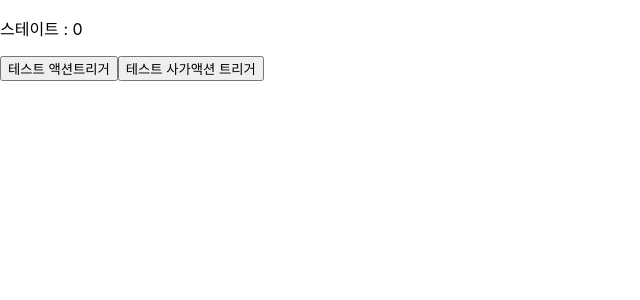
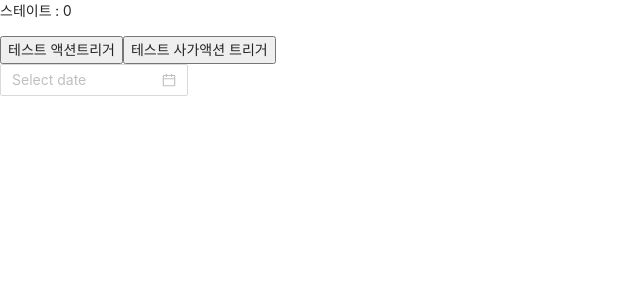
Before and after one commit to do1con/TotalCyphers, a React (Create React App) app: page / in a window 1280 px wide. Shown: the top 300 px of the page, without its empty margins (0-640 px from the left). Built offline with nearby package versions, Linux system fonts and the light colour scheme.

Commit message:
20201115_kss7547 antd 추가

```diff
--- a/package.json
+++ b/package.json
@@ -12,6 +12,7 @@
     "@types/react-dom": "^16.9.8",
     "@types/react-redux": "^7.1.11",
     "@types/redux-saga": "^0.10.5",
+    "antd": "^4.8.2",
     "react": "^17.0.1",
     "react-dom": "^17.0.1",
     "react-redux": "^7.2.2",
--- a/src/App.tsx
+++ b/src/App.tsx
@@ -3,6 +3,8 @@ import { addTest } from "./modules/totalCyphers";
 import { decreaseTestAsync } from "./modules/sagas";
 import { useSelector, useDispatch } from "react-redux";
 import { RootState } from "./modules";
+import "antd/dist/antd.css";
+import Header from "./Layout/Header";
 
 function App(): JSX.Element {
   const test = useSelector((state: RootState) => state.totalCyphers.test);
@@ -22,6 +24,7 @@ function App(): JSX.Element {
       <p>스테이트 : {test}</p>
       <button onClick={onClickIncBtn}>테스트 액션트리거</button>
       <button onClick={onClickDecBtn}>테스트 사가액션 트리거</button>
+      <Header />
     </div>
   );
 }
--- /dev/null
+++ b/src/Layout/Header.tsx
@@ -0,0 +1,13 @@
+import React, { useEffect, useCallback } from "react";
+import { DatePicker } from "antd";
+import "antd/dist/antd.css";
+
+function Header(): JSX.Element {
+  return (
+    <div className="Header">
+      <DatePicker />
+    </div>
+  );
+}
+
+export default Header;
```
Also changed, not shown: 1 other file (tests, documents, lock files or other folders).
